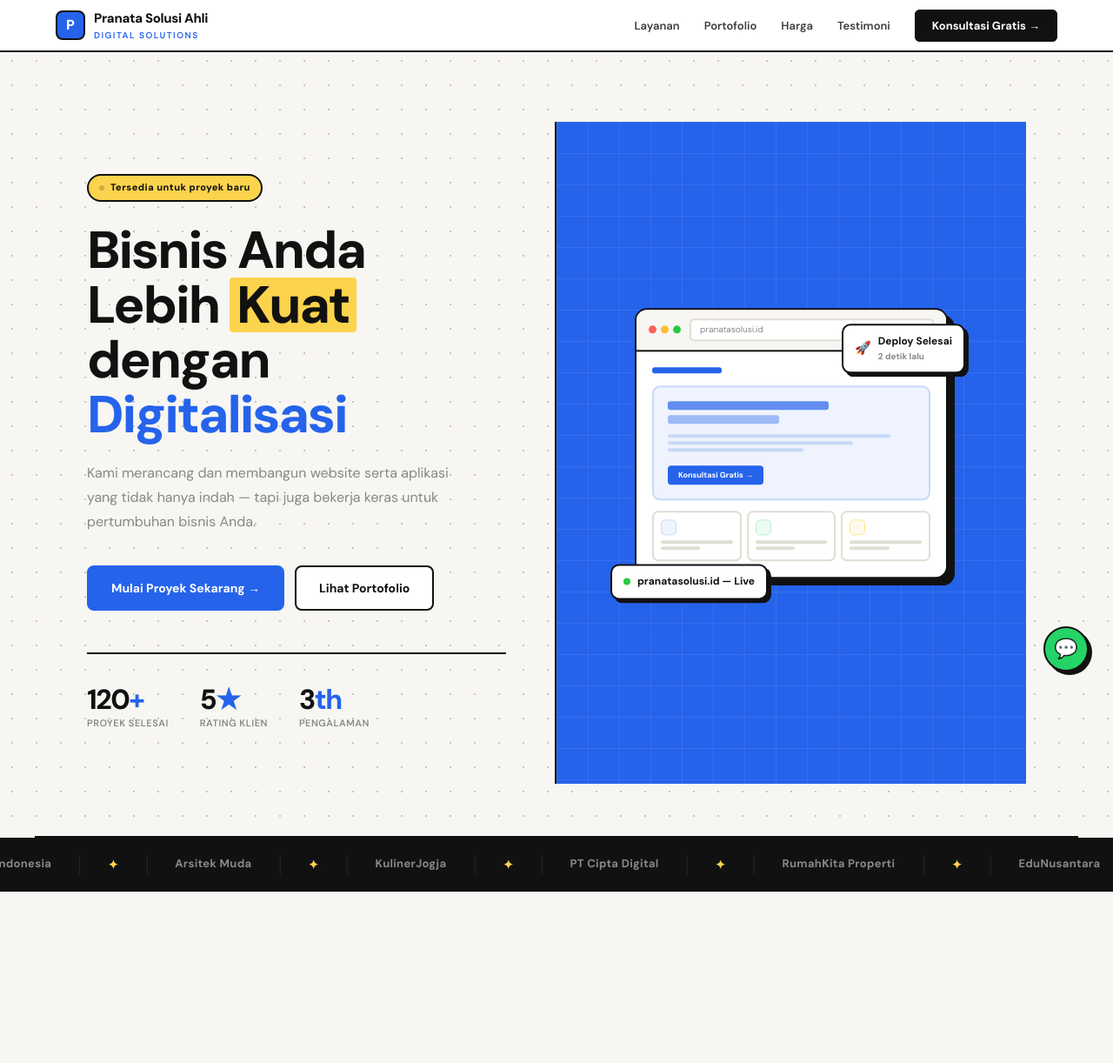
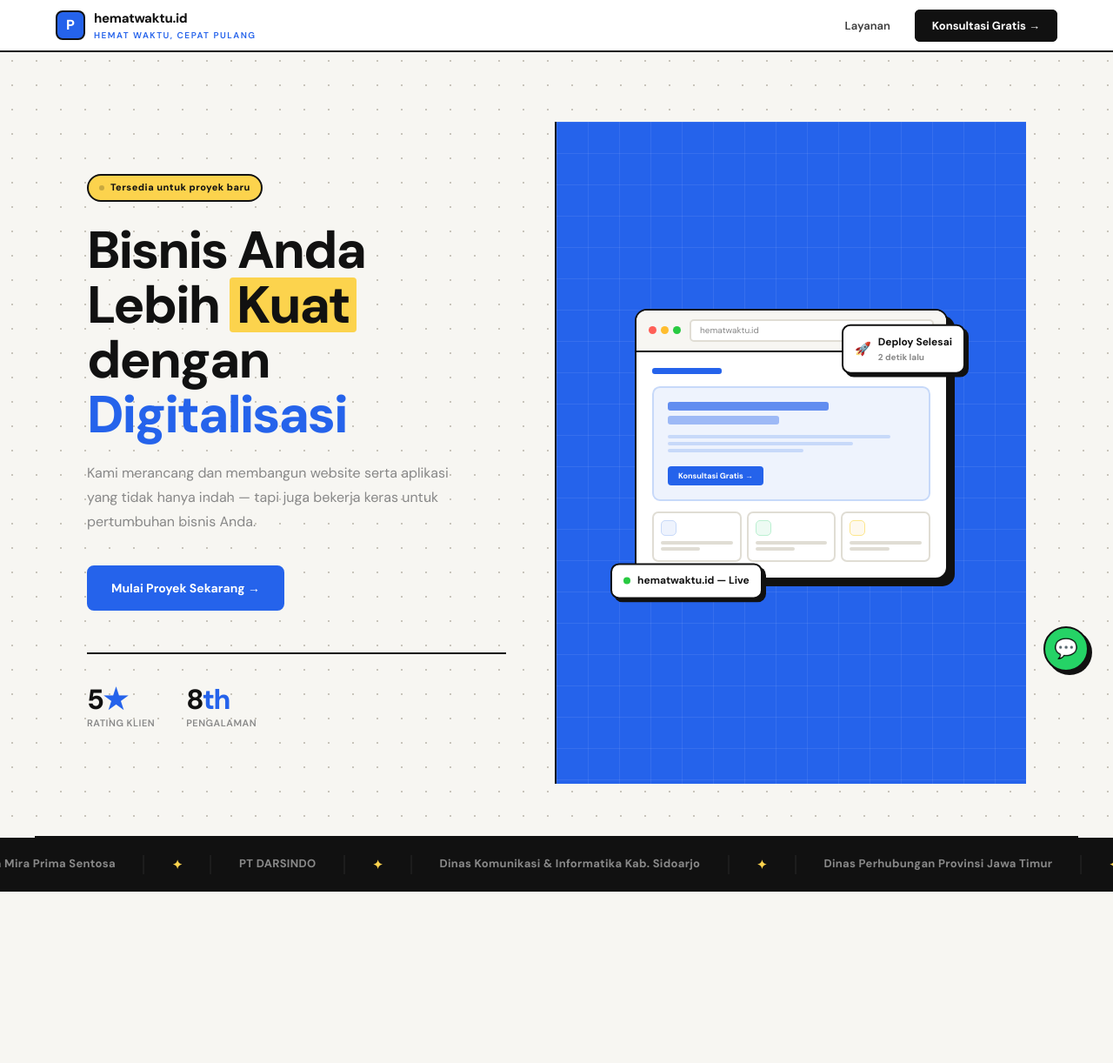
Before and after one commit to aribrs/aribrs.github.io, a plain HTML site: page index.html in a window 1280 px wide. Shown: the top 1222 px of the page at 87% size. Drawn offline with Linux system fonts and the light colour scheme.

Commit message:
Revise branding and service details in index.html
Updated branding and service offerings in index.html.

```diff
--- a/index.html
+++ b/index.html
@@ -921,15 +921,15 @@ footer{
   <a href="#" class="logo">
     <div class="logo-mark">P</div>
     <div>
-      <div class="logo-name">Pranata Solusi Ahli</div>
-      <div class="logo-sub">Digital Solutions</div>
+      <div class="logo-name">hematwaktu.id</div>
+      <div class="logo-sub">Hemat Waktu, Cepat Pulang</div>
     </div>
   </a>
   <ul class="nav-links">
     <li><a href="#layanan">Layanan</a></li>
-    <li><a href="#porto">Portofolio</a></li>
+    <!-- <li><a href="#porto">Portofolio</a></li>
     <li><a href="#harga">Harga</a></li>
-    <li><a href="#testi">Testimoni</a></li>
+    <li><a href="#testi">Testimoni</a></li> -->
     <li><a href="#kontak" class="nav-cta">Konsultasi Gratis →</a></li>
   </ul>
 </nav>
@@ -944,18 +944,18 @@ footer{
         <p class="hero-sub">Kami merancang dan membangun website serta aplikasi yang tidak hanya indah — tapi juga bekerja keras untuk pertumbuhan bisnis Anda.</p>
         <div class="hero-btns">
           <a href="#kontak" class="btn-solid">Mulai Proyek Sekarang →</a>
-          <a href="#porto" class="btn-outline">Lihat Portofolio</a>
+          <!-- <a href="#porto" class="btn-outline">Lihat Portofolio</a> -->
         </div>
         <div class="hero-stats">
-          <div><div class="stat-num">120<span>+</span></div><div class="stat-lbl">Proyek Selesai</div></div>
+          <!-- <div><div class="stat-num">50<span>+</span></div><div class="stat-lbl">Proyek Selesai</div></div> -->
           <div><div class="stat-num">5<span>★</span></div><div class="stat-lbl">Rating Klien</div></div>
-          <div><div class="stat-num">3<span>th</span></div><div class="stat-lbl">Pengalaman</div></div>
+          <div><div class="stat-num">8<span>th</span></div><div class="stat-lbl">Pengalaman</div></div>
         </div>
       </div>
       <div class="hero-right">
         <div class="hero-visual-inner">
           <div class="device">
-            <div class="dbar"><div class="ddots"><span></span><span></span><span></span></div><div class="durl">pranatasolusi.id</div></div>
+            <div class="dbar"><div class="ddots"><span></span><span></span><span></span></div><div class="durl">hematwaktu.id</div></div>
             <div class="dbody">
               <div class="db-top"><div class="db-logo-bar"></div><div class="db-nav-b"><span></span><span></span><span></span></div></div>
               <div class="db-hero-blk">
@@ -970,7 +970,7 @@ footer{
               </div>
             </div>
           </div>
-          <div class="chip chip-1"><span class="ch-green"></span><span>pranatasolusi.id — Live</span></div>
+          <div class="chip chip-1"><span class="ch-green"></span><span>hematwaktu.id — Live</span></div>
           <div class="chip chip-2">
             <span style="font-size:15px">🚀</span>
             <div><div style="font-size:12px;font-weight:700;color:var(--ink)">Deploy Selesai</div><div style="font-size:10px;color:var(--ink3)">2 detik lalu</div></div>
@@ -984,22 +984,13 @@ footer{
 <!-- MARQUEE -->
 <div id="marquee">
   <div class="mq-track">
-    <span class="mq-item">TokoBaju.co</span><span class="mq-item accent">✦</span>
-    <span class="mq-item">MedikaCare</span><span class="mq-item accent">✦</span>
-    <span class="mq-item">GreenFarm Indonesia</span><span class="mq-item accent">✦</span>
-    <span class="mq-item">Arsitek Muda</span><span class="mq-item accent">✦</span>
-    <span class="mq-item">KulinerJogja</span><span class="mq-item accent">✦</span>
-    <span class="mq-item">PT Cipta Digital</span><span class="mq-item accent">✦</span>
-    <span class="mq-item">RumahKita Properti</span><span class="mq-item accent">✦</span>
-    <span class="mq-item">EduNusantara</span><span class="mq-item accent">✦</span>
-    <span class="mq-item">TokoBaju.co</span><span class="mq-item accent">✦</span>
-    <span class="mq-item">MedikaCare</span><span class="mq-item accent">✦</span>
-    <span class="mq-item">GreenFarm Indonesia</span><span class="mq-item accent">✦</span>
-    <span class="mq-item">Arsitek Muda</span><span class="mq-item accent">✦</span>
-    <span class="mq-item">KulinerJogja</span><span class="mq-item accent">✦</span>
-    <span class="mq-item">PT Cipta Digital</span><span class="mq-item accent">✦</span>
-    <span class="mq-item">RumahKita Properti</span><span class="mq-item accent">✦</span>
-    <span class="mq-item">EduNusantara</span><span class="mq-item accent">✦</span>
+    <span class="mq-item">Watches Trader</span><span class="mq-item accent">✦</span>
+    <span class="mq-item">PT Eka Mira Prima Sentosa</span><span class="mq-item accent">✦</span>
+    <span class="mq-item">PT DARSINDO</span><span class="mq-item accent">✦</span>
+    <span class="mq-item">Dinas Komunikasi & Informatika Kab. Sidoarjo</span><span class="mq-item accent">✦</span>
+    <span class="mq-item">Dinas Perhubungan Provinsi Jawa Timur</span><span class="mq-item accent">✦</span>
+    <span class="mq-item">PT Baity Jannaty Realty</span><span class="mq-item accent">✦</span>
+    <span class="mq-item">TPQ Nurul Huda (Surabaya)</span><span class="mq-item accent">✦</span>
   </div>
 </div>
 
@@ -1019,7 +1010,7 @@ footer{
       <div class="svc"><span class="svc-no">03</span><span class="svc-ic">📱</span><h3>Aplikasi Custom</h3><p>Sistem internal, CRM, ERP, atau platform khusus industri Anda. Scalable, aman, dan mudah di-maintain.</p><div class="tag-wrap"><span class="tag tag-a">Laravel</span><span class="tag tag-a">React</span><span class="tag tag-a">REST API</span></div></div>
       <div class="svc"><span class="svc-no">04</span><span class="svc-ic">🔧</span><h3>Maintenance</h3><p>Kami jaga website dan aplikasi Anda tetap prima. Update berkala, backup harian, monitoring keamanan 24/7.</p><div class="tag-wrap"><span class="tag tag-b">Monitoring</span><span class="tag tag-b">SSL</span><span class="tag tag-b">Backup</span></div></div>
       <div class="svc"><span class="svc-no">05</span><span class="svc-ic">🎯</span><h3>Landing Page</h3><p>Halaman pendaratan yang dioptimasi konversi. Cocok untuk kampanye produk, promo, atau funnel pemasaran.</p><div class="tag-wrap"><span class="tag tag-g">High CVR</span><span class="tag tag-g">A/B Test</span><span class="tag tag-g">Analytics</span></div></div>
-      <div class="svc"><span class="svc-no">06</span><span class="svc-ic">⚡</span><h3>Optimasi SEO</h3><p>Website lambat = pengunjung pergi. Kami optimalkan kecepatan loading dan SEO teknis untuk ranking terbaik.</p><div class="tag-wrap"><span class="tag tag-a">PageSpeed 90+</span><span class="tag tag-a">Core Web Vitals</span></div></div>
+      <div class="svc"><span class="svc-no">06</span><span class="svc-ic">⚡</span><h3>Automation Tool</h3><p>Website lambat = cuan pergi. Kami optimalkan workflow anda secara efisien dan efektif</p><div class="tag-wrap"><span class="tag tag-a">PageSpeed 90+</span><span class="tag tag-a">Core Web Vitals</span></div></div>
     </div>
   </div>
 </section>
@@ -1027,9 +1018,9 @@ footer{
 <!-- NUMBERS -->
 <div id="numbers">
   <div class="num-inner">
-    <div class="num-item reveal"><div class="num-big">120<span>+</span></div><div class="num-lbl">Proyek Selesai</div></div>
+    <!-- <div class="num-item reveal"><div class="num-big">120<span>+</span></div><div class="num-lbl">Proyek Selesai</div></div> -->
     <div class="num-item reveal" style="transition-delay:.1s"><div class="num-big">98<span>%</span></div><div class="num-lbl">Klien Puas</div></div>
-    <div class="num-item reveal" style="transition-delay:.2s"><div class="num-big">3<span>th</span></div><div class="num-lbl">Pengalaman</div></div>
+    <div class="num-item reveal" style="transition-delay:.2s"><div class="num-big">8<span>th</span></div><div class="num-lbl">Pengalaman</div></div>
     <div class="num-item reveal" style="transition-delay:.3s"><div class="num-big">5<span>★</span></div><div class="num-lbl">Rating Rata-rata</div></div>
   </div>
 </div>
@@ -1069,7 +1060,7 @@ footer{
 </section>
 
 <!-- PORTO -->
-<section id="porto">
+<!-- <section id="porto">
   <div class="sw" style="padding-top:100px;padding-bottom:100px">
     <div class="porto-top reveal">
       <div><span class="section-lbl">Karya Kami</span><h2 class="section-h">Portofolio <span class="hl">Terpilih</span></h2></div>
@@ -1127,7 +1118,7 @@ footer{
 
     </div>
   </div>
-</section>
+</section> -->
 
 <!-- ═══ MODAL ═══ -->
 <div class="modal-overlay" id="modal" onclick="handleOverlayClick(event)">
@@ -1185,7 +1176,7 @@ footer{
 </div>
 
 <!-- HARGA -->
-<section id="harga" class="dot-bg2">
+<!-- <section id="harga" class="dot-bg2">
   <div class="sw" style="padding-top:100px;padding-bottom:100px">
     <div class="harga-top reveal">
       <span class="section-lbl">Paket Harga</span>
@@ -1247,10 +1238,10 @@ footer{
       </div>
     </div>
   </div>
-</section>
+</section> -->
 
 <!-- TESTI -->
-<section id="testi" class="dot-bg-white">
+<!-- <section id="testi" class="dot-bg-white">
   <div class="sw" style="padding-top:100px;padding-bottom:100px">
     <div class="testi-top reveal">
       <div><span class="section-lbl">Apa Kata Klien</span><h2 class="section-h">Mereka <span class="hl">Percaya</span> Kami</h2></div>
@@ -1264,7 +1255,7 @@ footer{
       <div class="tc"><div class="tc-stars">★★★★★</div><p class="tc-q">"Landing page iklan kami sekarang punya conversion rate 12%. Sebelumnya cuma 3%. Pranata benar-benar ngerti bisnis."</p><div class="tc-author"><div class="tc-av av-r">HF</div><div><p class="tc-name">Hendra Firmansyah</p><p class="tc-role">Marketing Dir., KulinerJogja</p></div></div></div>
     </div>
   </div>
-</section>
+</section> -->
 
 <!-- FAQ -->
 <section id="faq">
@@ -1337,7 +1328,7 @@ footer{
         <p>Mitra terpercaya untuk transformasi digital bisnis Anda. Website, aplikasi, dan solusi digital yang bekerja.</p>
         <div class="fsoc"><a href="#" title="Instagram">📸</a><a href="#" title="LinkedIn">💼</a><a href="#" title="Facebook">👥</a><a href="#" title="YouTube">▶️</a></div>
       </div>
-      <div class="fcol"><h4>Layanan</h4><ul><li><a href="#layanan">Company Profile</a></li><li><a href="#layanan">Toko Online</a></li><li><a href="#layanan">Aplikasi Custom</a></li><li><a href="#layanan">Landing Page</a></li><li><a href="#layanan">Optimasi SEO</a></li></ul></div>
+      <div class="fcol"><h4>Layanan</h4><ul><li><a href="#layanan">Company Profile</a></li><li><a href="#layanan">Toko Online</a></li><li><a href="#layanan">Aplikasi Custom</a></li><li><a href="#layanan">Landing Page</a></li><li><a href="#layanan">Automation Tool</a></li></ul></div>
       <div class="fcol"><h4>Perusahaan</h4><ul><li><a href="#">Tentang Kami</a></li><li><a href="#porto">Portofolio</a></li><li><a href="#testi">Testimoni</a></li><li><a href="#">Blog & Artikel</a></li><li><a href="#kontak">Karir</a></li></ul></div>
       <div class="fcol"><h4>Bantuan</h4><ul><li><a href="#faq">FAQ</a></li><li><a href="#harga">Harga & Paket</a></li><li><a href="#kontak">Hubungi Kami</a></li><li><a href="#">Syarat & Ketentuan</a></li><li><a href="#">Kebijakan Privasi</a></li></ul></div>
     </div>
```
